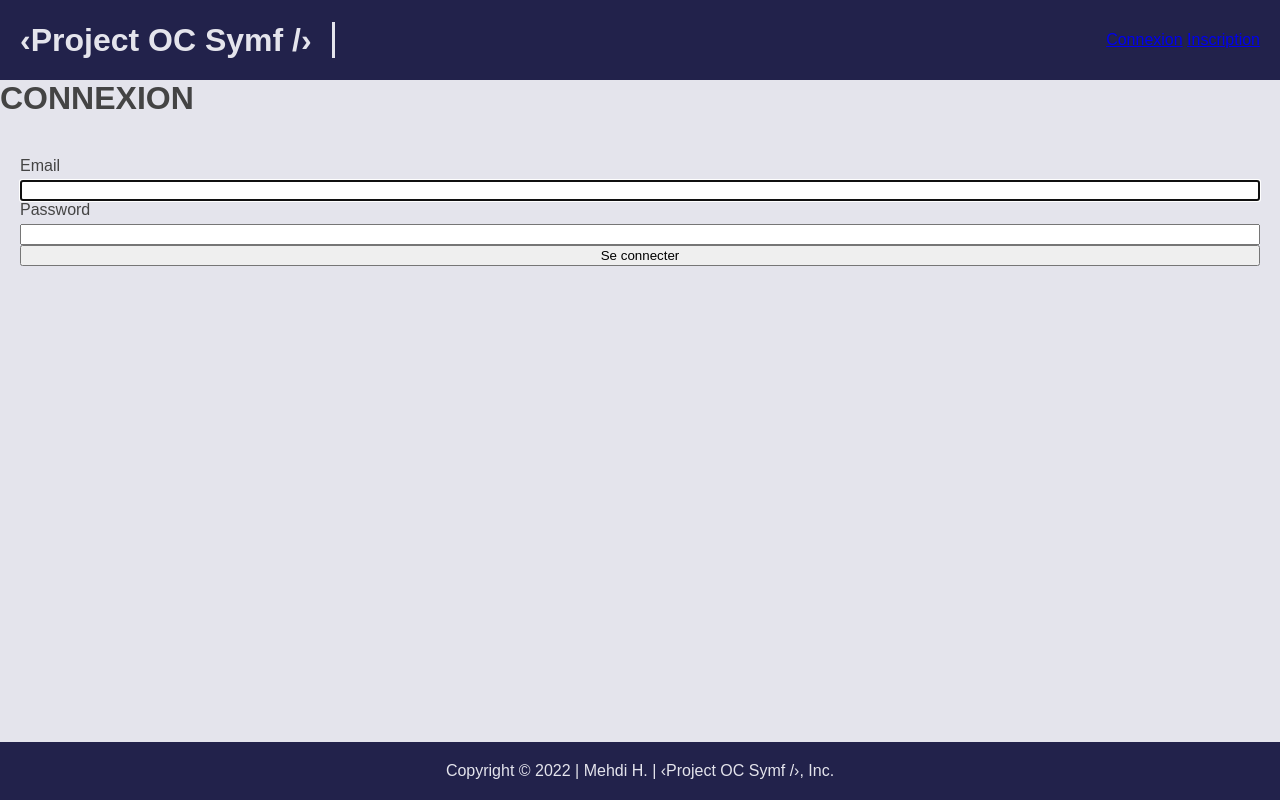
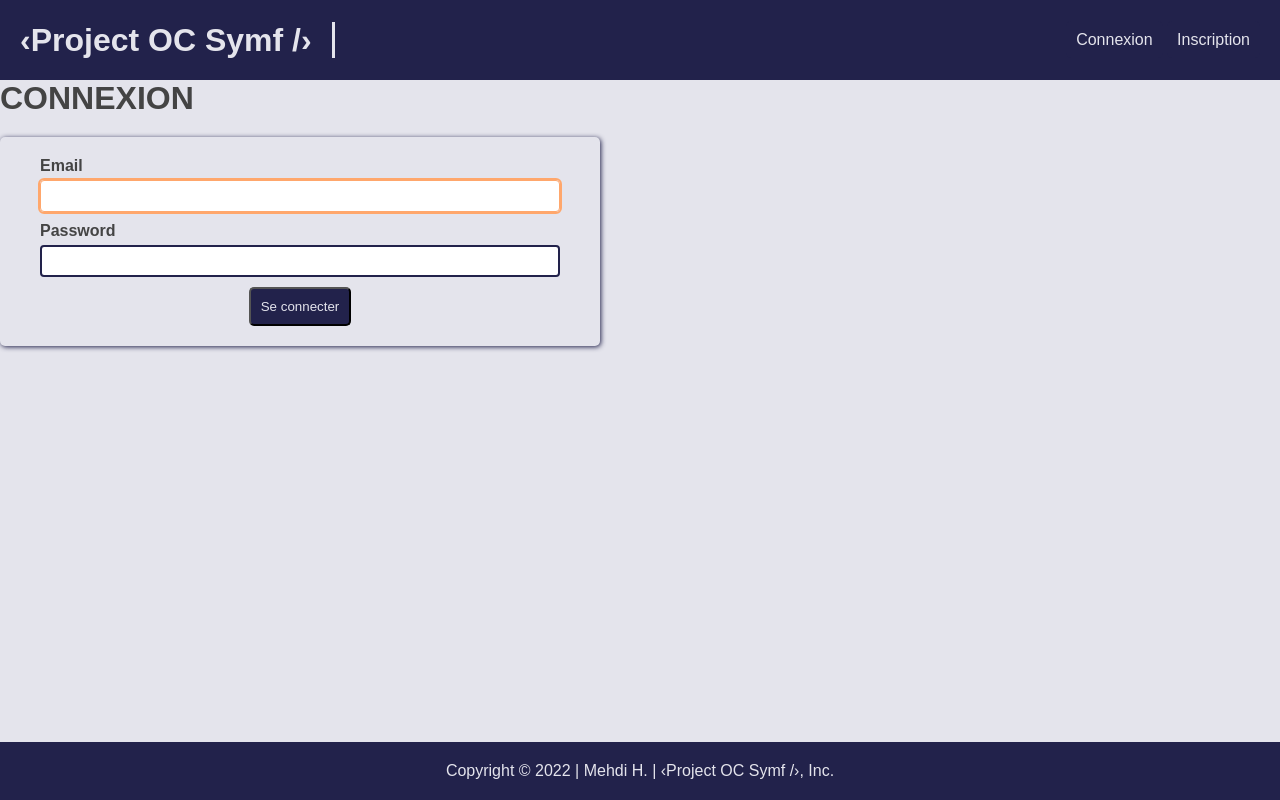
Before and after one commit to MH-DevApp/symf-oc-project, a Symfony app: template templates/auth/signin.html.twig in a window 1280 px wide. Run offline with Twig, Linux system fonts and the light colour scheme; the template is opened without the code that fills it, so the values that code supplies are empty; some libraries are stand-ins or nearby versions.

Commit message:
feat: add and update styles and component html

```diff
--- a/composer.json
+++ b/composer.json
@@ -101,6 +101,7 @@
         "symfony/maker-bundle": "^1.0",
         "symfony/phpunit-bridge": "^6.1",
         "symfony/stopwatch": "5.4.*",
+        "symfony/var-dumper": "5.4.*",
         "symfony/web-profiler-bundle": "5.4.*"
     }
 }
--- /dev/null
+++ b/public/styles/auth.css
@@ -0,0 +1,31 @@
+.form-auth {
+    display: flex;
+    flex-direction: column;
+    align-items: center;
+    height: 100%;
+    color: var(--primary);
+    padding: 5%;
+}
+
+.card {
+    display: flex;
+    flex-direction: column;
+    align-items: center;
+    padding: 20px;
+    row-gap: 10px;
+    box-shadow: 1px 1px 5px var(--primary);
+    border-radius: 5px;
+    max-width: 600px;
+    width: 100%;
+}
+
+.card .card-item {
+    display: flex;
+    flex-direction: column;
+    width: 100%;
+    padding: 0 20px;
+}
+
+.card .card-item label {
+    font-weight: 600;
+}
--- a/public/styles/index.css
+++ b/public/styles/index.css
@@ -2,4 +2,7 @@
 @import './modules/_base.css';
 @import './modules/_utils.css';
 @import './modules/_flex.css';
+@import './modules/_button.css';
+@import './modules/_form.css';
 @import './modules/_debug.css';
+@import 'modules/_layout.css';
--- a/public/styles/modules/_base.css
+++ b/public/styles/modules/_base.css
@@ -15,34 +15,8 @@ body {
   flex-direction: column;
 }
 
-footer, header {
-    background-color: var(--primary);
-    color: var(--ligth);
-}
-
-header {
-    height: 80px;
-}
-
-header nav {
-    height: 100%;
-}
-
-header nav .brand {
-    font-size: 2rem;
-    font-weight: bold;
-    padding-right: 20px;
-    border-right: 3px solid var(--ligth);
-}
-
-header nav .brand a {
-    color: var(--ligth);
+a {
   text-decoration: none;
-    transition: opacity 0.2s linear;
-}
-
-header nav .brand a:hover {
-    opacity: 0.8;
 }
 
 h1, h2, h3, h4 {
@@ -59,6 +33,20 @@ img {
   max-width: 100%;
 }
 
-input {
+input:not(textarea) {
   font-family: var(--font-family);
+  border-radius: 4px;
+  border: 2px solid var(--primary);
+  line-height: 1;
+  height: 2rem;
+  padding: 0.2em 0.5em;
 }
+
+input:focus {
+  outline: 2px solid var(--warning-light);
+  border: 1px solid var(--warning-light);
+}
+
+hr {
+  width: 100%;
+}
--- /dev/null
+++ b/public/styles/modules/_button.css
@@ -0,0 +1,31 @@
+.btn {
+    padding: 10px;
+    color: inherit;
+    border-radius: 5px;
+    transition: opacity 0.3s;
+    cursor: pointer;
+}
+
+.btn:hover {
+    opacity: 0.8;
+}
+
+.btn-primary {
+    background-color: var(--primary);
+    color: var(--ligth);
+}
+
+.btn-secondary {
+    background-color: var(--primary-1);
+    color: var(--ligth);
+}
+
+.btn-light {
+    background-color: var(--ligth);
+    color: var(--primary);
+}
+
+.btn-danger {
+    background-color: var(--red-1);
+    color: var(--ligth);
+}
--- /dev/null
+++ b/public/styles/modules/_form.css
@@ -0,0 +1,3 @@
+.form-error {
+  color: var(--red-1);
+}
--- /dev/null
+++ b/public/styles/modules/_layout.css
@@ -0,0 +1,29 @@
+footer, header {
+    background-color: var(--primary);
+    color: var(--ligth);
+}
+
+header {
+    height: 80px;
+}
+
+header nav {
+    height: 100%;
+}
+
+header nav .brand {
+    font-size: 2rem;
+    font-weight: bold;
+    padding-right: 20px;
+    border-right: 3px solid var(--ligth);
+}
+
+header nav .brand a {
+    color: var(--ligth);
+    text-decoration: none;
+    transition: opacity 0.2s linear;
+}
+
+header nav .brand a:hover {
+    opacity: 0.8;
+}
--- a/public/styles/modules/_utils.css
+++ b/public/styles/modules/_utils.css
@@ -362,6 +362,30 @@
     margin-right: 30px;
 }
 
+.g-5 {
+    gap: 5px;
+}
+
+.g-10 {
+    gap: 10px;
+}
+
+.gx-5 {
+    row-gap: 5px;
+}
+
+.gx-10 {
+    row-gap: 10px;
+}
+
+.gy-5 {
+    column-gap: 5px;
+}
+
+.gy-10 {
+    column-gap: 10px;
+}
+
 .container {
     max-width: 1200px;
     margin: auto;
--- a/public/styles/modules/_variables.css
+++ b/public/styles/modules/_variables.css
@@ -5,6 +5,8 @@
     --gray-1: #20232a;
     --ligth: #e4e4ec;
     --red-1: #e74c3c;
+    --warning: #ff6600;
+    --warning-light: #ffa76c;
     --font-family: sans-serif;
     --box-shadow: 0 6px 9px 0 rgb(0 0 0 / 15%);
     --box-shadow-nav: rgb(0 0 0 / 22%) 0 2px 18px 0;
--- a/templates/base.html.twig
+++ b/templates/base.html.twig
@@ -1,5 +1,5 @@
 <!DOCTYPE html>
-<html>
+<html lang="fr">
   <head>
     <meta charset="UTF-8">
     <title>Project OC - {% block title %}{% endblock %}</title>
--- a/templates/home/index.html.twig
+++ b/templates/home/index.html.twig
@@ -3,5 +3,5 @@
 {% block title %}Homepage{% endblock %}
 
 {% block body %}
-  <h1>TEST</h1>
+  {#<h1>TEST</h1>#}
 {% endblock %}
```
Also changed, not shown: 1 other file. Lines whose indentation alone changed are shown as unchanged.
